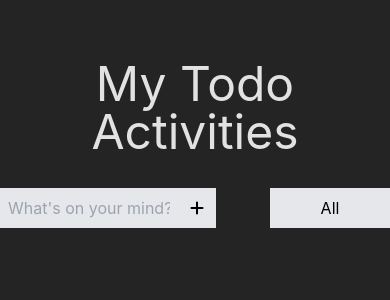
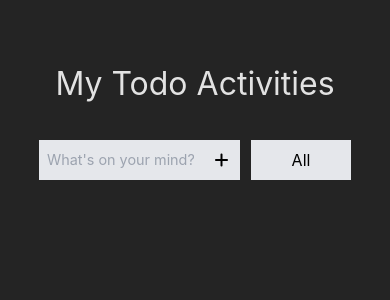
Before and after one commit to cyruu/react_TodoApplication, a React (Vite) app: page / in a window 390 px wide. Shown: the top 300 px of the page. Built offline with nearby package versions, Linux system fonts and the light colour scheme.

Commit message:
responsive

```diff
--- a/src/App.css
+++ b/src/App.css
@@ -75,8 +75,32 @@ select {
   margin-left: 20px;
   font-size: 1.05rem;
 }
-@media only screen and (max-width: 600px) {
-  #root {
-    width: 400px;
+.todotitle {
+  font-size: 3rem;
+}
+.todo-input-category {
+  width: 100%;
+}
+.todo-input-category {
+  width: 100%;
+}
+.inputtodo {
+  width: 100%;
+  font-size: 0.9rem;
+}
+.todolist {
+  width: 100%;
+}
+@media only screen and (max-width: 431px) {
+  .todolist {
+    margin-inline: auto;
+    width: 80%;
+  }
+  .todotitle {
+    font-size: 2rem;
+  }
+  .todo-input-category {
+    margin-inline: auto;
+    width: 80%;
   }
 }
--- a/src/App.jsx
+++ b/src/App.jsx
@@ -12,9 +12,9 @@ function App() {
   const [filteredTodos, setFilterdTodos] = useState([]);
   return (
     <>
-      <h2 className="mb-8 text-5xl text-center">My Todo Activities</h2>
+      <h2 className="mb-8 todotitle text-center">My Todo Activities</h2>
 
-      <div className="w-[100%] todo-input-category flex mb-10 justify-between items-center">
+      <div className=" todo-input-category flex mb-10 justify-between items-center">
         <InputTodo
           setTodos={setTodos}
           todos={todos}
--- a/src/components/FilterTodos.jsx
+++ b/src/components/FilterTodos.jsx
@@ -14,7 +14,7 @@ export default function FilterTodo({
     <select
       value={todoCategory}
       onChange={handleCategoryChange}
-      className="w-[120px] p-2 text-center bg-gray-200 text-black outline-none"
+      className="w-[100px] p-2 text-center bg-gray-200 text-black outline-none"
     >
       <option value="All">All</option>
       <option value="Checked">Checked</option>
--- a/src/components/InputTodo.jsx
+++ b/src/components/InputTodo.jsx
@@ -21,13 +21,12 @@ export default function InputTodos({
     }
   }
   return (
-    <form className="flex" onSubmit={handleSubmit} style={{ flex: ".8" }}>
+    <form className="flex" onSubmit={handleSubmit} style={{ flex: ".95" }}>
       <input
         type="text"
         placeholder="What's on your mind?"
-        className="outline-none bg-gray-200 p-2 text-black w-[302px]"
+        className="inputtodo outline-none bg-gray-200 p-2 text-black "
         value={inputValue}
-        style={{ width: "100%" }}
         onChange={(e) => setInputValue(e.target.value)}
       />
       <button
--- a/src/components/TodoList.jsx
+++ b/src/components/TodoList.jsx
@@ -20,7 +20,7 @@ export default function TodoList({
     }
   }, [todoCategory, todos]);
   return (
-    <div className="w-[100%]" style={{ overflow: "hidden" }}>
+    <div className="todolist" style={{ overflow: "hidden" }}>
       {filteredTodos.map((todo) => {
         return (
           <TodoItem
```
